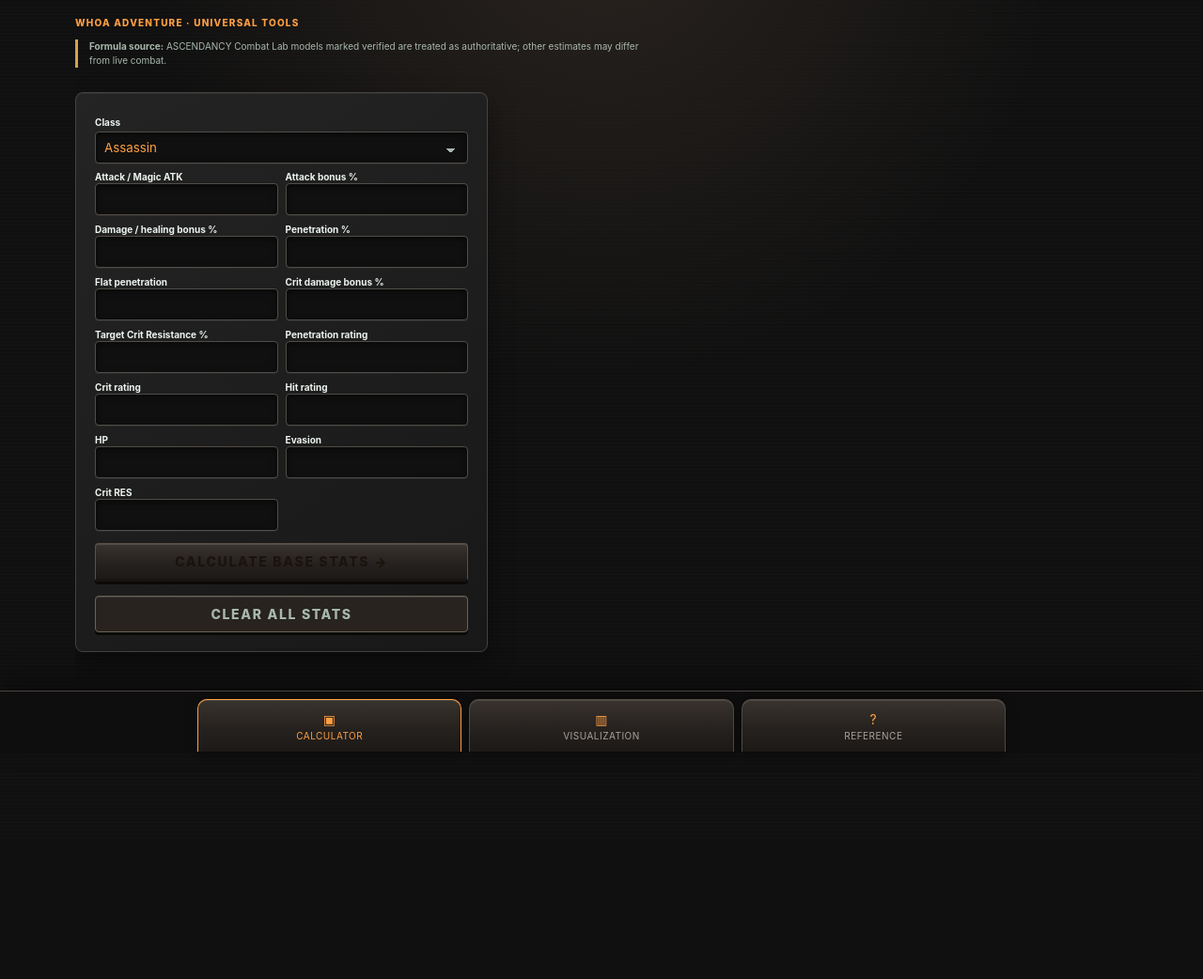
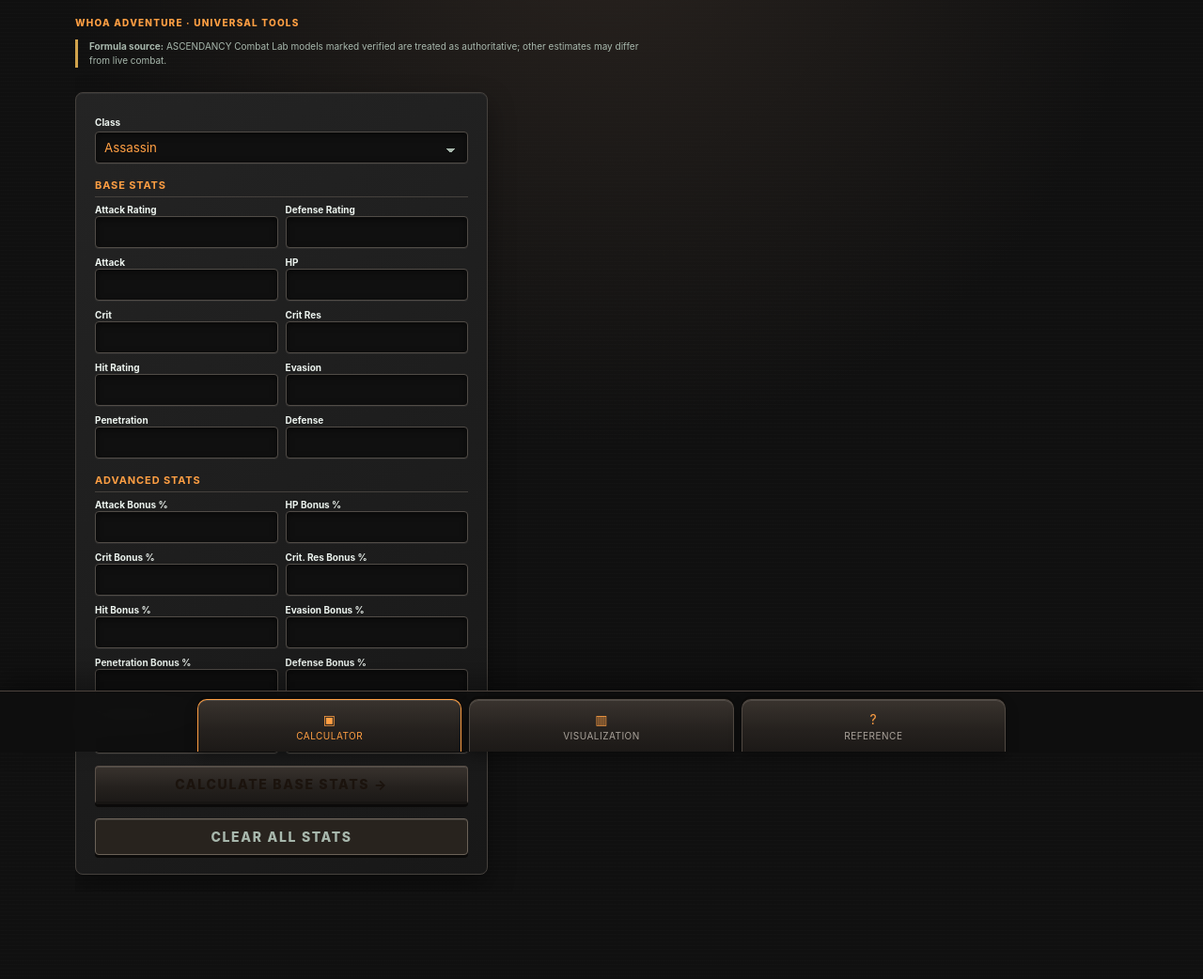
Before and after one commit to Jo11yPirate/WHOA_Adventure_Calculator, a Flask app: page / in a window 1280 px wide. Shown: the top 1042 px of the page at 94% size. Before the commit the page ends 800 px from the top, so only its background shows below. Run offline with Flask 3, Linux system fonts and the light colour scheme.

Commit message:
Align calculator fields with game stat panel
Co-authored-by: Copilot <223556219+Copilot@users.noreply.github.com>

```diff
--- a/app.py
+++ b/app.py
@@ -200,6 +200,8 @@ def read_stats(form):
 
     for field in ("attack", "hit", "penetration", "crit"):
         value = form.get(field, type=float)
+        if field == "incoming_damage" and value is None:
+            value = 0.0
         if value is None or value < 0:
             raise ValueError(f"{field.title()} must be 0 or greater.")
         values[field] = value
@@ -215,21 +217,37 @@ def read_universal(form):
     values = {"class_name": class_name}
     for field in (
         "base_attribute",
+        "stat_attack_rating",
+        "stat_defense_rating",
+        "stat_hp",
+        "stat_crit",
+        "stat_crit_resistance",
+        "stat_hit",
+        "stat_evasion",
+        "stat_penetration",
         "attack_bonus_percentage",
+        "hp_bonus_percentage",
+        "crit_bonus_percentage",
+        "crit_res_bonus_percentage",
+        "hit_bonus_percentage",
+        "evasion_bonus_percentage",
+        "penetration_bonus_percentage",
         "bonus_percentage",
-        "penetration_percentage",
-        "flat_penetration",
-        "crit_damage_bonus_percentage",
-        "target_crit_resistance_percentage",
         "incoming_damage",
         "damage_reduction_percentage",
         "defense_score",
         "defense_bonus_percentage",
     ):
         value = form.get(field, type=float)
+        if field == "incoming_damage" and value is None:
+            value = 0.0
         if value is None or value < 0:
             raise ValueError(f"{field.replace('_', ' ').title()} must be 0 or greater.")
         values[field] = value
+    values["penetration_percentage"] = 0.0
+    values["flat_penetration"] = values["stat_penetration"]
+    values["crit_damage_bonus_percentage"] = 0.0
+    values["target_crit_resistance_percentage"] = 0.0
     values["enemy_defense"] = 0.0
     return calculate_universal(values)
 
--- a/static/dashboard.js
+++ b/static/dashboard.js
@@ -20,6 +20,16 @@ function effectiveStat(statName, rawValue) {
 function readNumber(id) {
   const input = document.getElementById(id);
   const value = Number(input.value);
+  if (!Number.isFinite(value) || value < 0) {
+    throw new Error(`${input.labels[0].textContent} must be 0 or greater.`);
+  }
+  return value;
+}
+
+function readOptionalNumber(id) {
+  const input = document.getElementById(id);
+  const value = Number(input.value);
+  if (input.value === "") return 0;
   if (!Number.isFinite(value) || value < 0) {
     throw new Error(`${input.labels[0].textContent} must be 0 or greater.`);
   }
@@ -109,11 +119,11 @@ function runRecalculationPipeline() {
     const attackBonus = readNumber("attack_bonus_percentage") / 100;
     const outputBonus = readNumber("bonus_percentage") / 100;
     const enemyDefense = 0;
-    const penetration = readNumber("penetration_percentage") / 100;
-    const flatPenetration = readNumber("flat_penetration");
-    const critBonus = readNumber("crit_damage_bonus_percentage") / 100;
-    const critResistance = readNumber("target_crit_resistance_percentage") / 100;
-    const incomingDamage = readNumber("incoming_damage");
+    const penetration = 0;
+    const flatPenetration = readNumber("stat_penetration");
+    const critBonus = 0;
+    const critResistance = 0;
+    const incomingDamage = readOptionalNumber("incoming_damage");
     const damageReduction = Math.min(readNumber("damage_reduction_percentage"), 90) / 100;
     const defenseScore = readNumber("defense_score");
     const defenseBonus = readNumber("defense_bonus_percentage") / 100;
@@ -123,7 +133,7 @@ function runRecalculationPipeline() {
     const criticalMultiplier = Math.max(1, 1.5 + critBonus - critResistance);
     const damageReceived = (incomingDamage * (1 - damageReduction)) /
       (1 + defenseScore * defenseBonus);
-    const critEvaluation = effectiveStat("Critical_Rate_Percentage", readNumber("crit_damage_bonus_percentage"));
+    const critEvaluation = effectiveStat("Critical_Rate_Percentage", readNumber("stat_crit"));
 
     document.getElementById("res-raw").textContent = format(rawOutput);
     document.getElementById("res-normal").textContent = format(rawOutput * mitigation);
--- a/static/styles.css
+++ b/static/styles.css
@@ -318,6 +318,19 @@ input:focus, select:focus {
   display: grid;
   grid-template-columns: 1fr 1fr;
   gap: 5px 8px;
+}
+
+.stats-section {
+  margin-top: 12px;
+}
+
+.stats-section h2 {
+  border-bottom: 1px solid var(--line);
+  color: var(--accent);
+  font-size: 11px;
+  letter-spacing: .08em;
+  padding-bottom: 5px;
+  text-transform: uppercase;
 }
 
 .stats-form h2 {
--- a/templates/index.html
+++ b/templates/index.html
@@ -27,31 +27,58 @@
             {% endfor %}
           </select>
 
+          <div class="stats-section">
+            <h2>Base Stats</h2>
             <div class="form-row">
               {% for field, label, tip in [
-              ("base_attribute", "Attack / Magic ATK", "Your raw Attack or Magic ATK value."),
-              ("attack_bonus_percentage", "Attack bonus %", "Percent that strengthens flat Attack gains."),
-              ("bonus_percentage", "Damage / healing bonus %", "Direct damage or healing multiplier bonus."),
-              ("penetration_percentage", "Penetration %", "Percent of enemy defense ignored."),
-              ("flat_penetration", "Flat penetration", "Flat defense ignored after percent penetration."),
-              ("crit_damage_bonus_percentage", "Crit damage bonus %", "Not the same as Crit Bonus %: this adds to the critical multiplier."),
-              ("target_crit_resistance_percentage", "Target Crit Resistance %", "Target reduction to critical damage."),
-              ("incoming_damage", "Incoming boss damage", "Damage received before your defenses."),
-              ("damage_reduction_percentage", "DMG reduction %", "Percent of incoming damage reduced; capped at 90%."),
-              ("defense_score", "Defense score", "Your total defensive score."),
-              ("defense_bonus_percentage", "Defense bonus %", "Percent bonus applied to defense."),
-              ("stat_penetration", "Penetration rating", "Your displayed flat Penetration stat."),
-              ("stat_crit", "Crit rating", "Your displayed Crit stat."),
-              ("stat_hit", "Hit rating", "Your displayed Hit or Accuracy stat."),
+                ("stat_attack_rating", "Attack Rating", "Your displayed Attack Rating."),
+                ("stat_defense_rating", "Defense Rating", "Your displayed Defense Rating."),
+                ("base_attribute", "Attack", "Your raw Attack or Magic ATK value."),
                 ("stat_hp", "HP", "Your displayed maximum HP."),
+                ("stat_crit", "Crit", "Your displayed Crit stat."),
+                ("stat_crit_resistance", "Crit Res", "Your displayed critical resistance stat."),
+                ("stat_hit", "Hit Rating", "Your displayed Hit or Accuracy stat."),
                 ("stat_evasion", "Evasion", "Your displayed Evasion stat."),
-              ("stat_crit_resistance", "Crit RES", "Your displayed critical resistance stat.")
+                ("stat_penetration", "Penetration", "Your displayed flat Penetration stat."),
+                ("defense_score", "Defense", "Your displayed Defense stat.")
               ] %}
-              <div class="{{ 'warrior-only' if field in ('incoming_damage', 'damage_reduction_percentage', 'defense_score', 'defense_bonus_percentage') else '' }}">
+                <div>
                   <label for="{{ field }}" title="{{ tip }}">{{ label }}</label>
                   <input id="{{ field }}" name="{{ field }}" type="number" min="0" step="0.01" value="{{ request.form.get(field, '') }}" title="{{ tip }}" required>
                 </div>
               {% endfor %}
+            </div>
+          </div>
+          <div class="stats-section">
+            <h2>Advanced Stats</h2>
+            <div class="form-row">
+              {% for field, label, tip in [
+                ("attack_bonus_percentage", "Attack Bonus %", "Percent that strengthens flat Attack gains."),
+                ("hp_bonus_percentage", "HP Bonus %", "Percent that strengthens flat HP gains."),
+                ("crit_bonus_percentage", "Crit Bonus %", "Percent that strengthens flat Crit gains."),
+                ("crit_res_bonus_percentage", "Crit. Res Bonus %", "Percent that strengthens flat Crit Res gains."),
+                ("hit_bonus_percentage", "Hit Bonus %", "Percent that strengthens flat Hit gains."),
+                ("evasion_bonus_percentage", "Evasion Bonus %", "Percent that strengthens flat Evasion gains."),
+                ("penetration_bonus_percentage", "Penetration Bonus %", "Percent that strengthens flat Penetration gains."),
+                ("defense_bonus_percentage", "Defense Bonus %", "Percent that strengthens flat Defense gains."),
+                ("bonus_percentage", "Damage Bonus %", "Direct damage or healing multiplier bonus."),
+                ("damage_reduction_percentage", "Damage Reduction %", "Percent of incoming damage reduced; capped at 90%.")
+              ] %}
+                <div>
+                  <label for="{{ field }}" title="{{ tip }}">{{ label }}</label>
+                  <input id="{{ field }}" name="{{ field }}" type="number" min="0" step="0.01" value="{{ request.form.get(field, '') }}" title="{{ tip }}" required>
+                </div>
+              {% endfor %}
+            </div>
+          </div>
+          <div class="stats-section warrior-only">
+            <h2>Warrior Tank Inputs</h2>
+            <div class="form-row">
+              <div>
+                <label for="incoming_damage">Incoming boss damage</label>
+                <input id="incoming_damage" name="incoming_damage" type="number" min="0" step="0.01" value="{{ request.form.get('incoming_damage', '') }}">
+              </div>
+            </div>
           </div>
           <input type="hidden" name="calculator" value="universal">
           <div class="form-actions">
```
Lines whose indentation alone changed are shown as unchanged.
